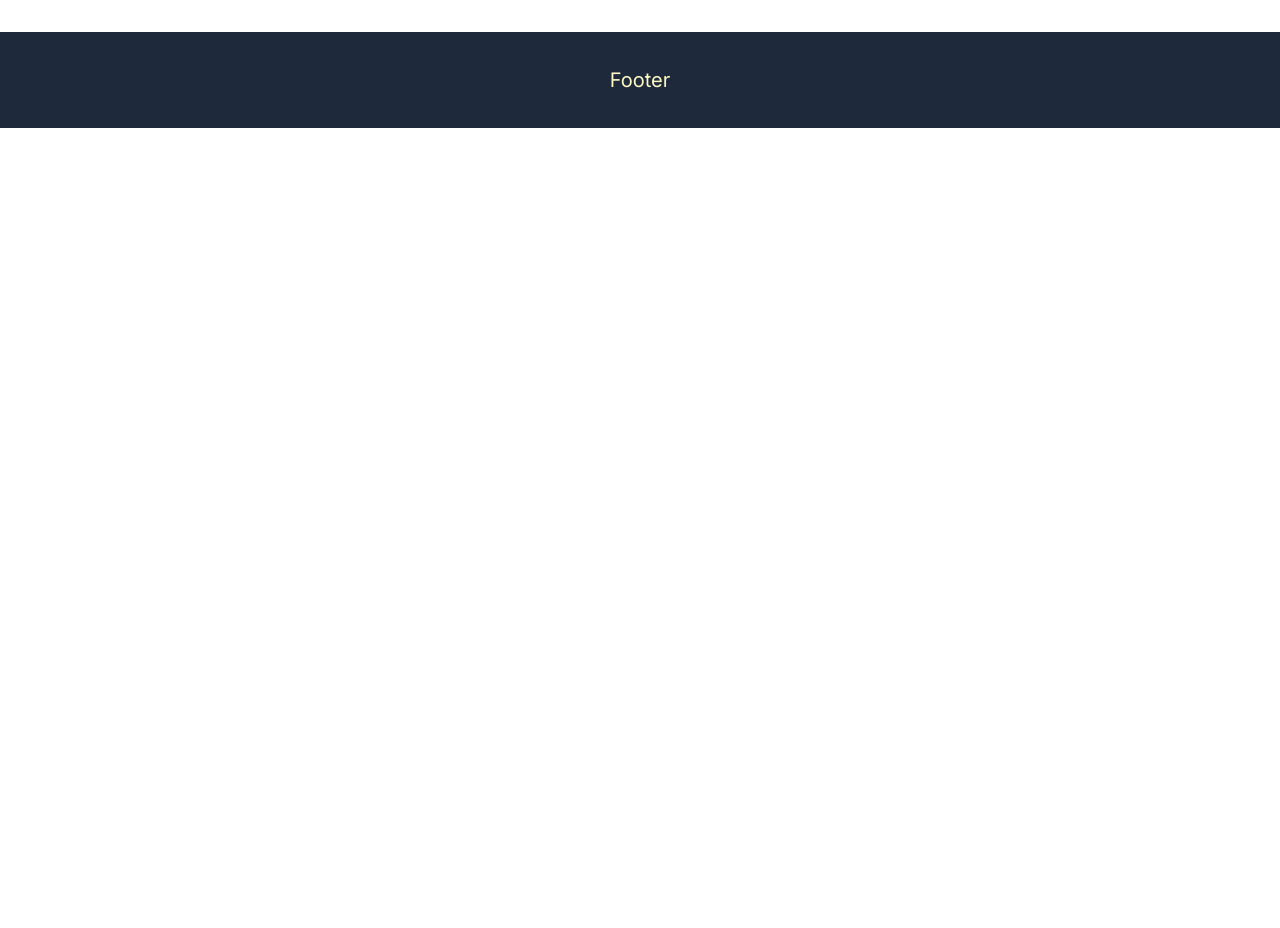
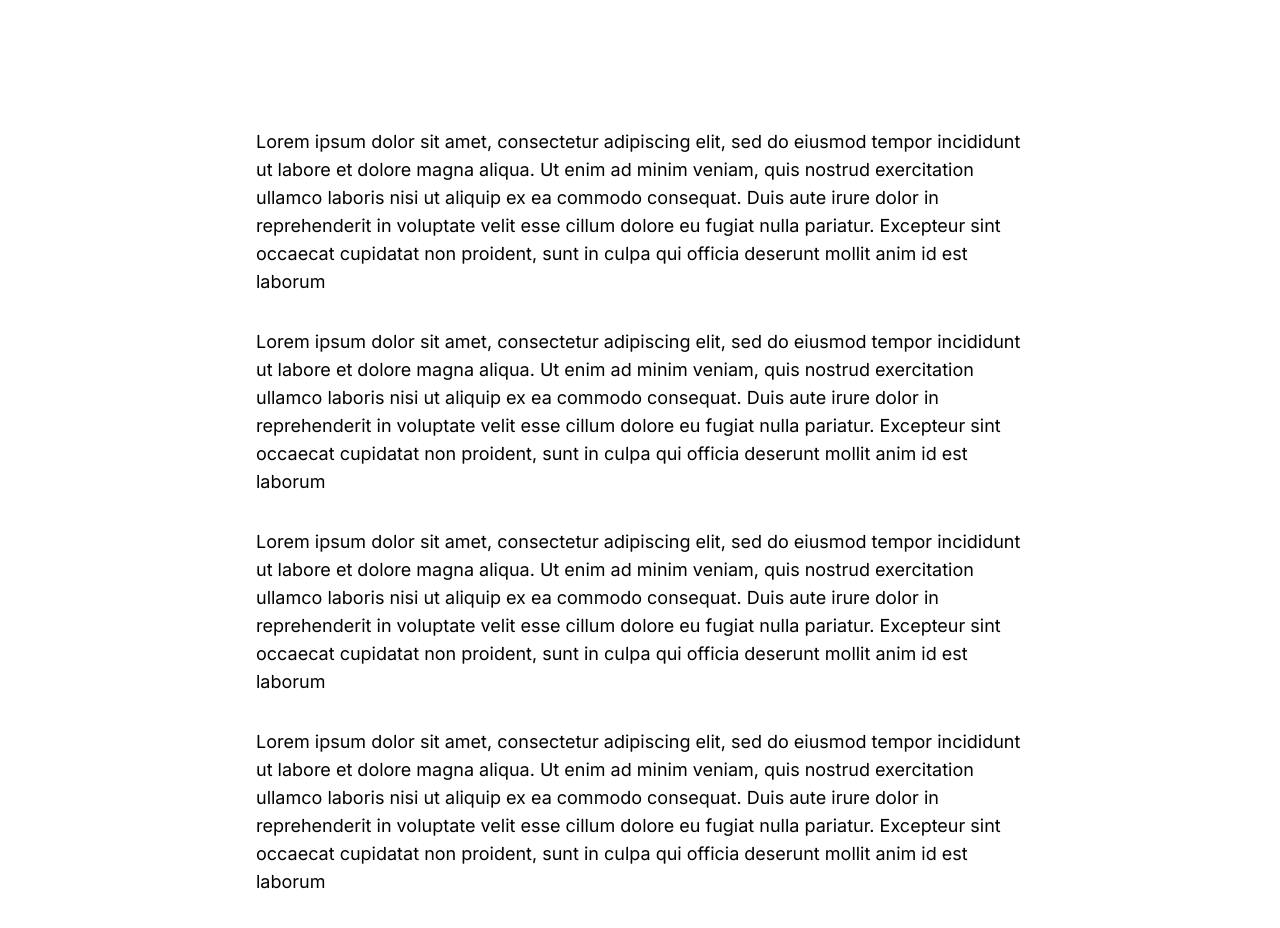
Before and after one commit to stefanolami/nextjs-websites-demo, a Next.js app: page /animations in a window 1280 px wide. Shown: the part 780-1708 px from the top of the page. Before the commit the page ends 908 px from the top, so only its background shows below. Built offline with nearby package versions, Linux system fonts and the light colour scheme.

Commit message:
done in view based animations

```diff
--- a/src/app/animations/page.jsx
+++ b/src/app/animations/page.jsx
@@ -1,17 +1,24 @@
 'use client'
 
-import { useState, useEffect, useRef } from 'react'
+import { useState, useRef, useEffect } from 'react'
 import {
 	motion,
 	AnimatePresence,
 	MotionConfig,
 	useAnimationControls,
+	useInView,
 } from 'framer-motion'
 import Image from 'next/image'
 
 export default function Animations() {
 	const [isVisible, setIsVisible] = useState(true)
 	const flipControls = useAnimationControls()
+	const ref = useRef(null)
+	const isInView = useInView(ref)
+
+	useEffect(() => {
+		console.log('is in view =>', isInView)
+	}, [isInView])
 
 	const handleClick = () => {
 		flipControls.start('flip')
@@ -22,7 +29,7 @@ export default function Animations() {
 			<h1 className="text-center text-3xl text-slate-800 mt-16">
 				Animations
 			</h1>
-			<div className="mt-40 mx-auto grid grid-cols-[144px_144px_144px_144px_144px_144px] grid-rows-[216px] grid-flow-row justify-center gap-10 mb-40">
+			<div className="mt-40 mx-auto grid grid-cols-[144px_144px_144px_144px_144px_144px] grid-rows-[216px] grid-flow-row justify-center gap-10 mb-52">
 				{/* FIRST - ANIMATION ON MOUNT AND EXIT*/}
 				<div className="animation-wrapper">
 					<button
@@ -110,6 +117,58 @@ export default function Animations() {
 					</div>
 				</div>
 			</div>
+			{/* FOURTH - whilwInView useInView */}
+			<motion.div
+				className="animation-square w-full"
+				initial={{ backgroundColor: '#1E293B' }}
+				whileInView={{ backgroundColor: '#FFFFFF' }}
+				transition={{ delay: 1, duration: 1 }}
+			></motion.div>
+			<div
+				className="mx-auto px-64 text-lg mb-40 w-full"
+				ref={ref}
+			>
+				<p className="mb-8">
+					Lorem ipsum dolor sit amet, consectetur adipiscing elit, sed
+					do eiusmod tempor incididunt ut labore et dolore magna
+					aliqua. Ut enim ad minim veniam, quis nostrud exercitation
+					ullamco laboris nisi ut aliquip ex ea commodo consequat.
+					Duis aute irure dolor in reprehenderit in voluptate velit
+					esse cillum dolore eu fugiat nulla pariatur. Excepteur sint
+					occaecat cupidatat non proident, sunt in culpa qui officia
+					deserunt mollit anim id est laborum
+				</p>
+				<p className="mb-8">
+					Lorem ipsum dolor sit amet, consectetur adipiscing elit, sed
+					do eiusmod tempor incididunt ut labore et dolore magna
+					aliqua. Ut enim ad minim veniam, quis nostrud exercitation
+					ullamco laboris nisi ut aliquip ex ea commodo consequat.
+					Duis aute irure dolor in reprehenderit in voluptate velit
+					esse cillum dolore eu fugiat nulla pariatur. Excepteur sint
+					occaecat cupidatat non proident, sunt in culpa qui officia
+					deserunt mollit anim id est laborum
+				</p>
+				<p className="mb-8">
+					Lorem ipsum dolor sit amet, consectetur adipiscing elit, sed
+					do eiusmod tempor incididunt ut labore et dolore magna
+					aliqua. Ut enim ad minim veniam, quis nostrud exercitation
+					ullamco laboris nisi ut aliquip ex ea commodo consequat.
+					Duis aute irure dolor in reprehenderit in voluptate velit
+					esse cillum dolore eu fugiat nulla pariatur. Excepteur sint
+					occaecat cupidatat non proident, sunt in culpa qui officia
+					deserunt mollit anim id est laborum
+				</p>
+				<p className="mb-8">
+					Lorem ipsum dolor sit amet, consectetur adipiscing elit, sed
+					do eiusmod tempor incididunt ut labore et dolore magna
+					aliqua. Ut enim ad minim veniam, quis nostrud exercitation
+					ullamco laboris nisi ut aliquip ex ea commodo consequat.
+					Duis aute irure dolor in reprehenderit in voluptate velit
+					esse cillum dolore eu fugiat nulla pariatur. Excepteur sint
+					occaecat cupidatat non proident, sunt in culpa qui officia
+					deserunt mollit anim id est laborum
+				</p>
+			</div>
 		</div>
 	)
 }
```
